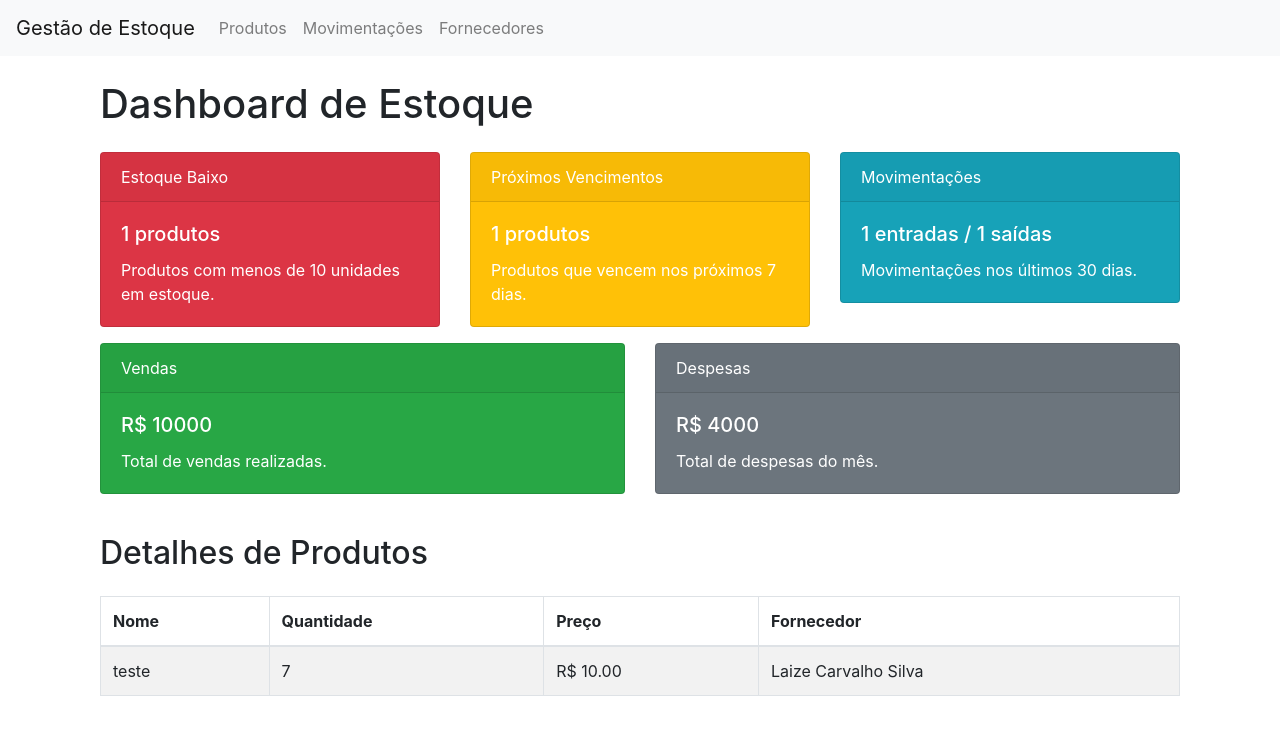
After one commit to isaiasvas/stock-management-system, a Django app: page /estoque/dashboard/ in a window 1280 px wide. The commit adds this page. Shown: the top 735 px of the page. Run offline with Django 5.2, Linux system fonts and the light colour scheme; a user stored in the database is signed in; data comes from the database, SQL or seed files in the repository; both versions use the stored data as it was after the commit; some libraries are stand-ins or nearby versions.

```diff
--- a/estoque/models.py
+++ b/estoque/models.py
@@ -1,9 +1,14 @@
 from django.db import models
+from django.db.models.signals import post_save
+from django.dispatch import receiver
+
 
 class Fornecedor(models.Model):
     nome = models.CharField(max_length=255)
     telefone = models.CharField(max_length=15, blank=True)
+    email = models.EmailField(null=True, blank=True)
     endereco = models.TextField(blank=True)
+    tipo_fornecimento = models.CharField(max_length=50, choices=[('carne', 'Carne'), ('tempero', 'Tempero'), ('embalagem', 'Embalagem')])
 
     def __str__(self):
         return self.nome
@@ -13,20 +18,39 @@ class Produto(models.Model):
     descricao = models.TextField(blank=True)
     preco = models.DecimalField(max_digits=10, decimal_places=2)
     fornecedor = models.ForeignKey(Fornecedor, on_delete=models.SET_NULL, null=True)
+    categoria = models.CharField(max_length=50, choices=[('carne', 'Carne'), ('tempero', 'Tempero'), ('acompanhamento', 'Acompanhamento'), ('bebida', 'Bebida')])
+    peso = models.DecimalField(max_digits=5, decimal_places=2, null=True, blank=True)  # Peso em kg
+    data_validade = models.DateField(null=True, blank=True)
+    imagem = models.ImageField(upload_to='produtos/', null=True, blank=True)  # Requer configuração de media files
+    quantidade = models.IntegerField(default=0)  # Campo para quantidade em estoque
 
     def __str__(self):
         return self.nome
 
 class Movimentacao(models.Model):
-    TIPO_CHOICES = (
+    TIPO_MOVIMENTACAO = [
         ('entrada', 'Entrada'),
         ('saida', 'Saída'),
-    )
+    ]
 
     produto = models.ForeignKey(Produto, on_delete=models.CASCADE)
     quantidade = models.IntegerField()
-    tipo = models.CharField(max_length=10, choices=TIPO_CHOICES)
+    tipo = models.CharField(max_length=7, choices=TIPO_MOVIMENTACAO)
     data = models.DateTimeField(auto_now_add=True)
 
     def __str__(self):
-        return f"{self.tipo} - {self.produto.nome} ({self.quantidade})"
+        return f"{self.tipo.capitalize()} - {self.produto.nome} ({self.quantidade})"
+
+    def save(self, *args, **kwargs):
+        super().save(*args, **kwargs)  # Primeiro salva a movimentação
+
+        # Atualizar o estoque do produto
+        if self.tipo == 'entrada':
+            self.produto.quantidade += self.quantidade
+        elif self.tipo == 'saida':
+            if self.produto.quantidade >= self.quantidade:
+                self.produto.quantidade -= self.quantidade
+            else:
+                raise ValueError('Não há estoque suficiente para realizar a saída.')
+
+        self.produto.save()  # Salva o produto com a nova quantidade
--- /dev/null
+++ b/estoque/templates/estoque/dashboard.html
@@ -0,0 +1,85 @@
+{% extends 'base.html' %} {% block content %}
+<div class="container">
+    <h1 class="my-4">Dashboard de Estoque</h1>
+
+    <div class="row">
+        <!-- Estatísticas de Estoque -->
+        <div class="col-md-4">
+            <div class="card text-white bg-danger mb-3">
+                <div class="card-header">Estoque Baixo</div>
+                <div class="card-body">
+                    <h5 class="card-title">{{ produtos_baixo_estoque.count }} produtos</h5>
+                    <p class="card-text">Produtos com menos de 10 unidades em estoque.</p>
+                </div>
+            </div>
+        </div>
+
+        <!-- Vencimentos Próximos -->
+        <div class="col-md-4">
+            <div class="card text-white bg-warning mb-3">
+                <div class="card-header">Próximos Vencimentos</div>
+                <div class="card-body">
+                    <h5 class="card-title">{{ proximos_vencimentos.count }} produtos</h5>
+                    <p class="card-text">Produtos que vencem nos próximos 7 dias.</p>
+                </div>
+            </div>
+        </div>
+
+        <!-- Movimentações -->
+        <div class="col-md-4">
+            <div class="card text-white bg-info mb-3">
+                <div class="card-header">Movimentações</div>
+                <div class="card-body">
+                    <h5 class="card-title">{{ entradas }} entradas / {{ saidas }} saídas</h5>
+                    <p class="card-text">Movimentações nos últimos 30 dias.</p>
+                </div>
+            </div>
+        </div>
+    </div>
+
+    <!-- Resumo Financeiro -->
+    <div class="row">
+        <div class="col-md-6">
+            <div class="card text-white bg-success mb-3">
+                <div class="card-header">Vendas</div>
+                <div class="card-body">
+                    <h5 class="card-title">R$ {{ total_vendas }}</h5>
+                    <p class="card-text">Total de vendas realizadas.</p>
+                </div>
+            </div>
+        </div>
+        <div class="col-md-6">
+            <div class="card text-white bg-secondary mb-3">
+                <div class="card-header">Despesas</div>
+                <div class="card-body">
+                    <h5 class="card-title">R$ {{ despesas }}</h5>
+                    <p class="card-text">Total de despesas do mês.</p>
+                </div>
+            </div>
+        </div>
+    </div>
+
+    <!-- Tabelas detalhadas -->
+    <h2 class="my-4">Detalhes de Produtos</h2>
+    <table class="table table-striped table-bordered">
+        <thead>
+            <tr>
+                <th>Nome</th>
+                <th>Quantidade</th>
+                <th>Preço</th>
+                <th>Fornecedor</th>
+            </tr>
+        </thead>
+        <tbody>
+            {% for produto in produtos_baixo_estoque %}
+            <tr>
+                <td>{{ produto.nome }}</td>
+                <td>{{ produto.quantidade }}</td>
+                <td>R$ {{ produto.preco }}</td>
+                <td>{{ produto.fornecedor.nome }}</td>
+            </tr>
+            {% endfor %}
+        </tbody>
+    </table>
+</div>
+{% endblock %}
--- a/estoque/urls.py
+++ b/estoque/urls.py
@@ -3,20 +3,26 @@ from django.urls import path
 from . import views
 
 urlpatterns = [
+
+    path('dashboard/', views.dashboard, name='dashboard'),
     path('produtos/', views.listar_produtos, name='listar_produtos'),
     path('produtos/adicionar/', views.adicionar_produto, name='adicionar_produto'),
     path('produtos/editar/<int:pk>/', views.editar_produto, name='editar_produto'),
     path('produtos/excluir/<int:pk>/', views.excluir_produto, name='excluir_produto'),
+
     path('fornecedores/', views.listar_fornecedores, name='listar_fornecedores'),
     path('fornecedores/adicionar/', views.adicionar_fornecedor, name='adicionar_fornecedor'),
     path('fornecedores/editar/<int:pk>/', views.editar_fornecedor, name='editar_fornecedor'),
     path('fornecedores/excluir/<int:pk>/', views.excluir_fornecedor, name='excluir_fornecedor'),
+
     path('login/', auth_views.LoginView.as_view(), name='login'),
     path('logout/', auth_views.LogoutView.as_view(), name='logout'),
+
     path('movimentacoes/', views.listar_movimentacoes, name='listar_movimentacoes'),
     path('movimentacoes/adicionar/', views.adicionar_movimentacao, name='adicionar_movimentacao'),
     path('movimentacoes/editar/<int:pk>/', views.editar_movimentacao, name='editar_movimentacao'),
-    path('movimentacoes/excluir/<int:pk>/', views.excluir_movimentacao, name='excluir_movimentacao'),  # Atualizado para pk
+    path('movimentacoes/excluir/<int:pk>/', views.excluir_movimentacao, name='excluir_movimentacao'),
+
     path('relatorio/produtos/', views.relatorio_produtos, name='relatorio_produtos'),
 
 ]
--- a/estoque/views.py
+++ b/estoque/views.py
@@ -3,6 +3,43 @@ from .models import Produto, Fornecedor, Movimentacao
 from .forms import ProdutoForm, FornecedorForm, MovimentacaoForm
 from django.contrib.auth.decorators import login_required
 from django.contrib import messages
+from datetime import datetime, timedelta
+
+# Tela inicial / Dashboard
+@login_required
+def dashboard(request):
+    # Produtos com estoque baixo (exemplo: menos de 10 unidades)
+    produtos_baixo_estoque = Produto.objects.filter(quantidade__lt=10)
+
+    # Produtos próximos da validade (exemplo: vencem em 7 dias)
+    hoje = datetime.today().date()
+    proximos_vencimentos = Produto.objects.filter(data_validade__range=[hoje, hoje + timedelta(days=7)])
+
+    # Estatísticas de movimentação (últimos 30 dias)
+    movimentacoes = Movimentacao.objects.filter(data__gte=hoje - timedelta(days=30))
+    entradas = movimentacoes.filter(tipo='entrada').count()
+    saidas = movimentacoes.filter(tipo='saida').count()
+
+    # Total de fornecedores ativos
+    total_fornecedores = Fornecedor.objects.count()
+
+    # Dados financeiros fictícios (a implementar)
+    total_vendas = 10000  # Placeholder para fluxo de caixa
+    despesas = 4000  # Placeholder para despesas
+
+    context = {
+        'produtos_baixo_estoque': produtos_baixo_estoque,
+        'proximos_vencimentos': proximos_vencimentos,
+        'entradas': entradas,
+        'saidas': saidas,
+        'total_fornecedores': total_fornecedores,
+        'total_vendas': total_vendas,
+        'despesas': despesas,
+    }
+
+    return render(request, 'estoque/dashboard.html', context)
+
+
 
 # Listar produtos
 @login_required
@@ -19,13 +56,13 @@ def listar_produtos(request):
 @login_required
 def adicionar_produto(request):
     if request.method == 'POST':
-        form = ProdutoForm(request.POST)
-        if form.is_valid():
-            form.save()
-            messages.success(request, 'Produto adicionado com sucesso!')
-            return redirect('listar_produtos')
+        form = ProdutoForm(request.POST) # Recupera o formulario através do request
+        if form.is_valid(): # Verifica se o form é valido
+            form.save() # Salva no banco
+            messages.success(request, 'Produto adicionado com sucesso!') # Mensagem de sucesso
+            return redirect('listar_produtos') # Retorna para pagina de listagem
         else:
-            messages.error(request, 'Erro ao adicionar produto. Verifique os dados e tente novamente.')
+            messages.error(request, 'Erro ao adicionar produto. Verifique os dados e tente novamente.') # Caso ocorra algum erro
     else:
         form = ProdutoForm()
     return render(request, 'estoque/adicionar_produto.html', {'form': form})
@@ -33,15 +70,15 @@ def adicionar_produto(request):
 # Editar produto
 @login_required
 def editar_produto(request, pk):
-    produto = get_object_or_404(Produto, pk=pk)
-    if request.method == 'POST':
-        form = ProdutoForm(request.POST, instance=produto)
-        if form.is_valid():
-            form.save()
-            messages.success(request, 'Produto editado com sucesso!')
-            return redirect('listar_produtos')
+    produto = get_object_or_404(Produto, pk=pk) # Encontra ou erro 404
+    if request.method == 'POST': # Verifica se está no METHOD __POST__
+        form = ProdutoForm(request.POST, instance=produto) # Recupera dados do formulário e adiciona as alterações
+        if form.is_valid(): # Verifica se o form é valido
+            form.save() # Salva no banco
+            messages.success(request, 'Produto editado com sucesso!') # Mensagem de Sucesso
+            return redirect('listar_produtos') # Retorna para pagina de listagem
         else:
-            messages.error(request, 'Erro ao editar produto. Verifique os dados e tente novamente.')
+            messages.error(request, 'Erro ao editar produto. Verifique os dados e tente novamente.') # Caso ocorra algum erro
     else:
         form = ProdutoForm(instance=produto)
     return render(request, 'estoque/editar_produto.html', {'form': form})
```
Also changed, not shown: estoque/forms.py (+19 -3 lines), estoque/templates/estoque/listar_produtos.html (+10 -6 lines), db.sqlite3, estoque/migrations/0001_initial.py, estoque/migrations/0002_produto_quantidade.py (added), estoque/migrations/0002_rename_movimentacaoestoque_movimentacao.py (deleted), estoque/migrations/0003_alter_movimentacao_tipo_alter_produto_categoria.py (added).
